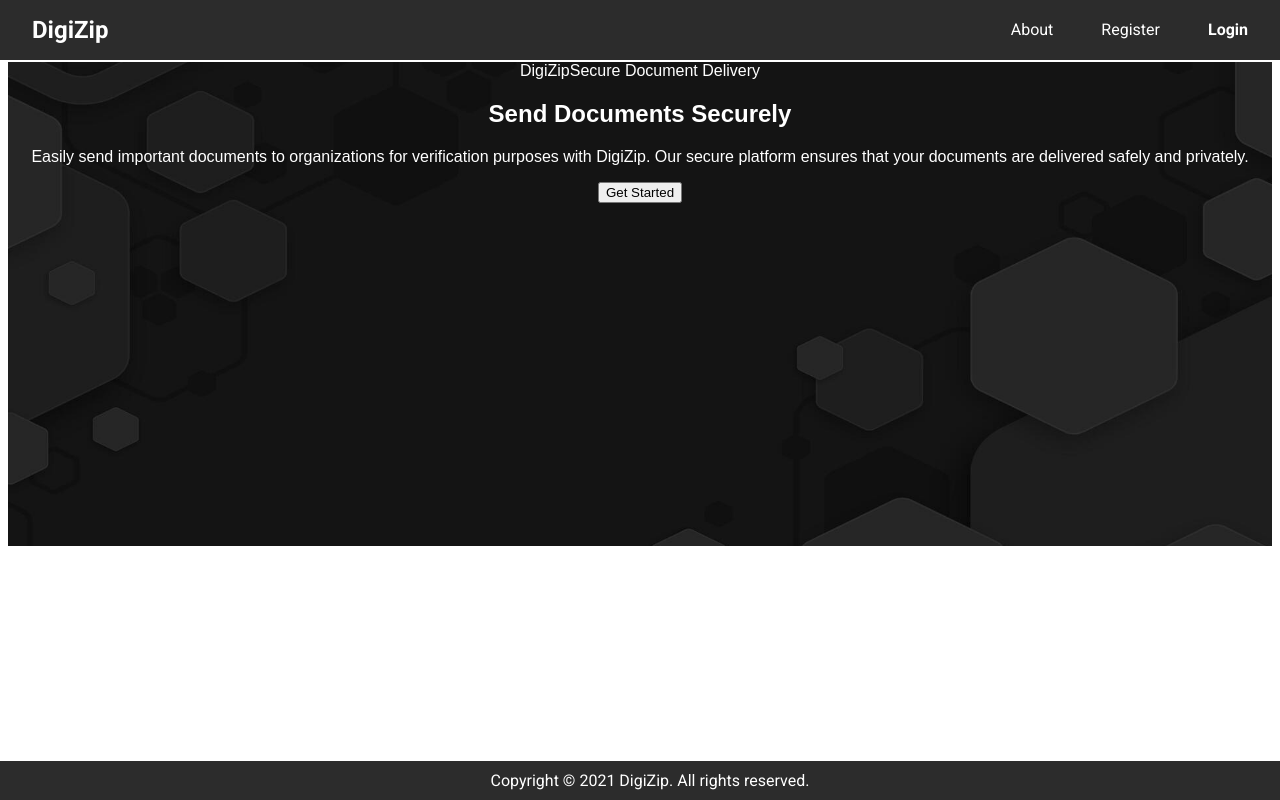
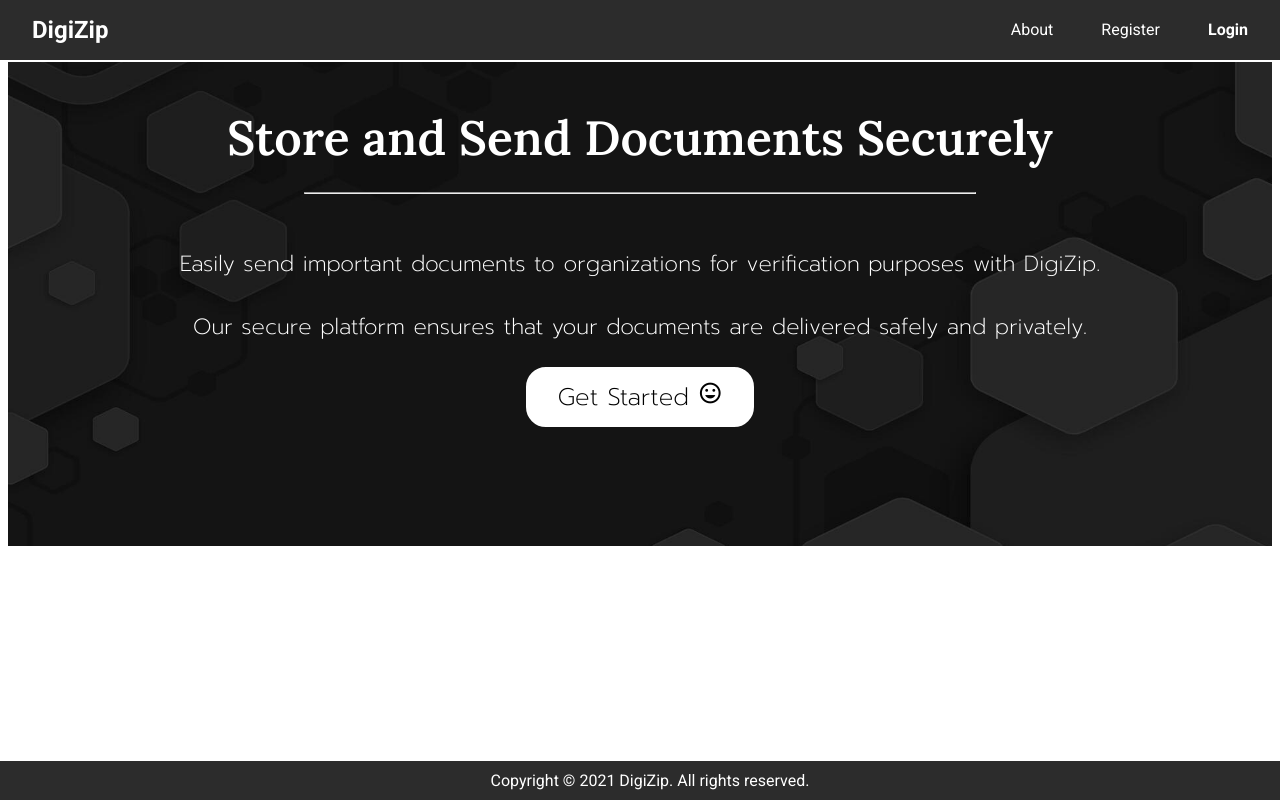
Before and after one commit to Aarya-S/DigiZip, a Next.js app: page / in a window 1280 px wide. Built offline with nearby package versions, Linux system fonts and the light colour scheme.

Commit message:
Landing 2/2

```diff
--- a/components/Navbar/Navbar.module.css
+++ b/components/Navbar/Navbar.module.css
@@ -1,7 +1,7 @@
 @import url('https://fonts.googleapis.com/css2?family=Roboto:wght@300;400;500;700&display=swap');
 
 .navbar {
-    position: fixed;
+    position:absolute;
     display: flex;
     flex-direction: row;
     align-items: center;
@@ -14,7 +14,6 @@
     left: 0px;
     right: 0px;
     top: 0px;
-    margin-bottom:20px;
 }
 
 .navbar__logo {
--- a/pages/index.tsx
+++ b/pages/index.tsx
@@ -14,15 +14,14 @@ export default function Home() {
       </div>
       {session!=null?<Homebody/>:
         <div>
-           <div>
-      DigiZip
-      <span>Secure Document Delivery</span>
-    </div>
     <div>
-      <h2>Send Documents Securely</h2>
-      <p>Easily send important documents to organizations for verification purposes with DigiZip. Our secure platform ensures that your documents are delivered safely and privately.</p>
+      <h2>Store and Send Documents Securely <hr className='hr1'/></h2>
+      <p>Easily send important documents to organizations for verification purposes with DigiZip.</p> <br />
+       <p> Our secure platform ensures that your documents are delivered safely and privately.</p>
+       <br />
       <div>
-        <button>Get Started</button>
+        <button>Get Started <span className="material-symbols-outlined">mood</span>
+        </button>
       </div>
     </div>
         </div>}
--- a/styles/index.css
+++ b/styles/index.css
@@ -1,3 +1,7 @@
+@import url('https://fonts.googleapis.com/css2?family=Prompt:wght@200&display=swap');
+@import url('https://fonts.googleapis.com/css2?family=Lora:wght@600&display=swap');
+@import url("https://fonts.googleapis.com/css2?family=Material+Symbols+Outlined:opsz,wght,FILL,GRAD@20..48,100..700,0..1,-50..200");
+
 .heads {
     font-family: Arial, sans-serif;
     background-image: url("../public/backg_1920x1080.jpg");
@@ -13,7 +17,7 @@
     text-align: center;
   }
 
-  .header {
+  /*.header {
     font-size: 48px;
     margin-bottom: 20px;
   }
@@ -22,40 +26,69 @@
     display: block;
     font-size: 18px;
     margin-top: 10px;
+  }*/
+
+
+  .heads h2 {
+    /* margin-bottom: 20px; */
+    padding-top: 5px;
+    font-family: 'Lora', serif ,Arial, Helvetica, sans-serif;
+    font-size: 48px;
+    padding-bottom: 5px;
   }
 
-  .main-content {
-    width: 80%;
-    margin-bottom: 20px;
+
+
+  .heads p {
+    /* font-size: 18px; */
+    /* margin-bottom: 20px; */
+    /* padding-top: 10px; */
+    font-size: 22px;
+    font-family: 'Prompt', sans-serif;
+    line-height: 1px;
   }
 
-  .main-content h2 {
-    font-size: 24px;
-    margin-bottom: 20px;
-  }
-
-  .main-content p {
-    font-size: 18px;
-    margin-bottom: 20px;
-  }
 
   .btn-container {
     display: flex;
     justify-content: center;
   }
 
-  .main-content button {
-    background-color: #FFF;
-    color: #333;
-    padding: 10px 20px;
-    border: none;
-    border-radius: 5px;
-    font-size: 16px;
+
+  .heads button{
+    /* height: 20px; */
+    /* width:100px; */
+    border: 2px solid white;
+    padding: 10px 30px;
+    /* display: flex; */
+    /* align-items: center; */
+    align-self: center;
+    font-family: 'Prompt', sans-serif;
+    justify-content: center;
+    border-radius: 20px;
+    font-size: 1.5rem;
+    font-weight: 500;
+    color: #000000;
+    background-color: #ffffff;
+    text-decoration:none;
     cursor: pointer;
-    transition: all 0.3s ease-in-out;
+    transition: all 0.4s ease-in-out;
   }
 
-  .main-content button:hover {
-    transform: translateY(-3px);
-    box-shadow: 0 10px 20px rgba(0,0,0,0.19), 0 6px 6px rgba(0,0,0,0.23);
+  .heads button:hover {
+    background-color: #2c2c2c;
+    color: rgb(221, 221, 221);
   }
+
+  .hr1{
+    width: 53%;
+    align-self: center;
+  }
+
+.material-symbols-outlined {
+  font-variation-settings:
+  'FILL' 0,
+  'wght' 600,
+  'GRAD' 0,
+  'opsz' 48
+}
```
